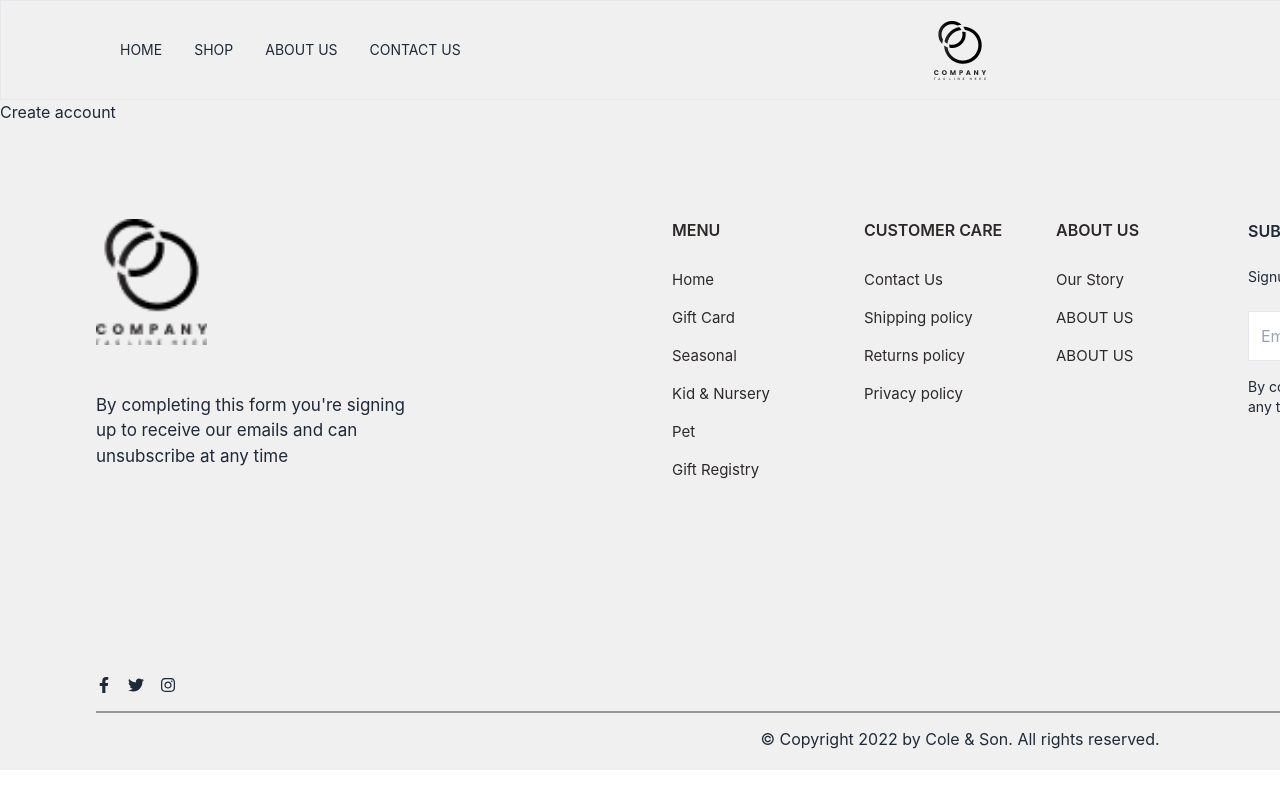
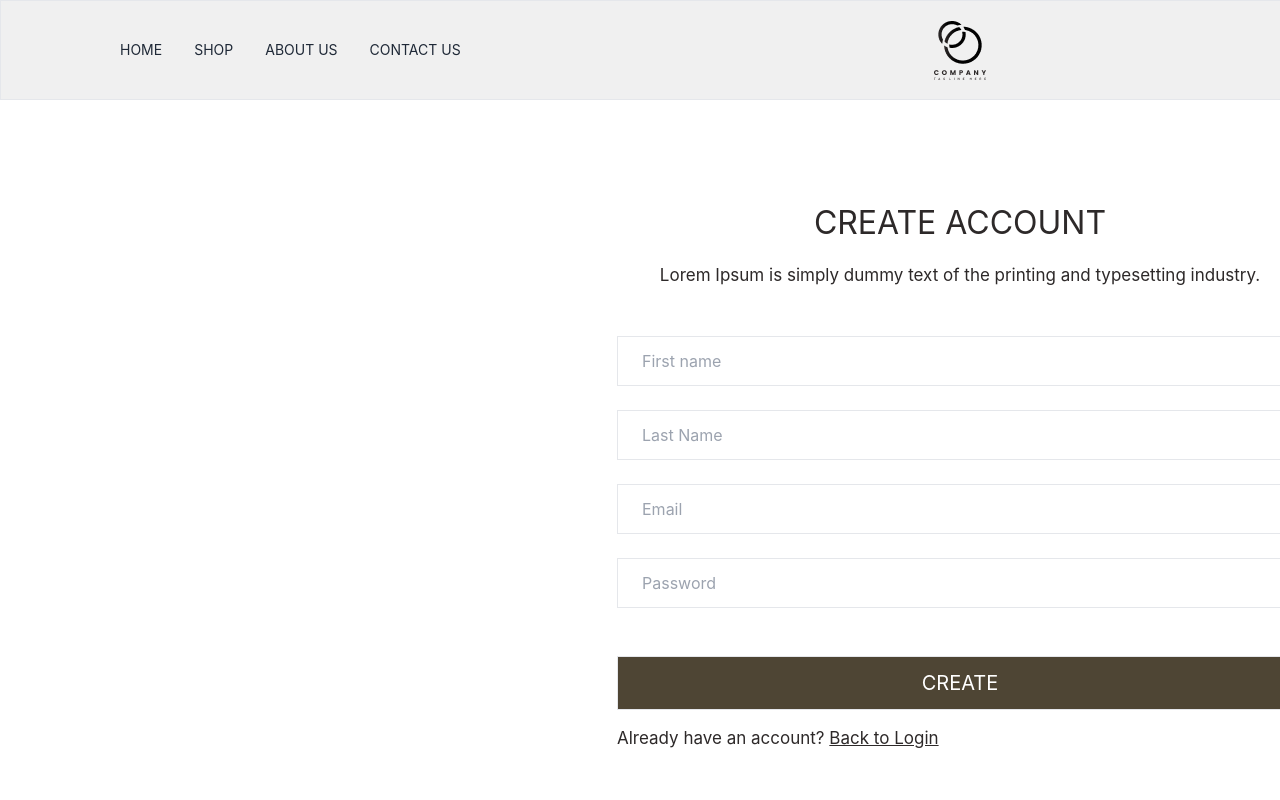
Before and after one commit to ismilearefin/genesys-softwares, a React (Create React App) app: page /signup in a window 1280 px wide. Shown: the top 800 px of the page. Built offline with nearby package versions, Linux system fonts and the light colour scheme.

Commit message:
Login From, SignUp from, Password reset from

```diff
--- a/src/components/Login/Login.js
+++ b/src/components/Login/Login.js
@@ -1,9 +1,18 @@
 import React from 'react';
+import { Link } from 'react-router-dom';
 
 const Login = () => {
     return (
-        <div>
-            Login Route
+        <div className='w-full bg-white h-[614px]'>
+            <div className='w-full h-full grid justify-center items-center'>
+            <from className='w-[686px]'>
+                <h1 className='text-[32px] text-[#2D2929] text-center pb-[48px]'>LOGIN</h1>
+                <input type="email" name='email' placeholder='Email' className='w-full py-3 px-6 border mb-[24px]'/>
+                <input type="password" name='password' placeholder='Password' className='w-full py-3 px-6 border mb-[48px]'/>
+                <button className='w-full py-3 px-6 border bg-[#4E4534] text-white text-xl mb-4'>LOGIN</button>
+                <p className='text-center text-[17px] text-[#2D2929]'><Link to='/signup'>Create account</Link> / <Link to='/resetpassword'>Forgot your password?</Link></p>
+            </from>
+            </div>
         </div>
     );
 };
--- a/src/components/Navbar/Navbar.js
+++ b/src/components/Navbar/Navbar.js
@@ -25,7 +25,7 @@ const Navbar = () => {
             </div>
             <div className="navbar-end gap-[18px] text-xl">
                 <p><BiSearch></BiSearch></p>
-                <p><BiUser></BiUser></p>
+                <Link to='/signup'><BiUser></BiUser></Link>
                 <p><BsCart></BsCart></p>
             </div>
             </div>
--- a/src/components/PasswordReset/PasswordReset.js
+++ b/src/components/PasswordReset/PasswordReset.js
@@ -1,9 +1,19 @@
 import React from 'react';
+import { Link } from 'react-router-dom';
 
 const PasswordReset = () => {
     return (
-        <div>
-            Update your password
+        <div className='w-full bg-white h-[614px]'>
+            <div className='w-full h-full grid justify-center items-center'>
+            <from className='w-[686px]'>
+                <h1 className='text-[32px] text-[#2D2929] text-center pb-[16px]'>RECOVER PASSWORD</h1>
+                <p className='text-[17px] pb-12 text-center'>Lorem Ipsum is simply dummy text of the printing and typesetting industry.</p>
+                <input type="email" name='email' placeholder='Email' className='w-full py-3 px-6 border mb-[24px]'/>
+                <input type="password" name='password' placeholder='Password' className='w-full py-3 px-6 border mb-[48px]'/>
+                <button className='w-full py-3 px-6 border bg-[#4E4534] text-white text-xl mb-4'>SUBMIT</button>
+                <p className='text-[17px] text-[#2D2929]'>Remember Password? <Link to='/login' className='underline'>Back to Login</Link></p>
+            </from>
+            </div>
         </div>
     );
 };
--- a/src/components/SignUp/SignUp.js
+++ b/src/components/SignUp/SignUp.js
@@ -1,9 +1,21 @@
 import React from 'react';
+import { Link } from 'react-router-dom';
 
 const SignUp = () => {
     return (
-        <div>
-            Create account
+        <div className='w-full bg-white h-[750px]'>
+            <div className='w-full h-full grid justify-center items-center'>
+            <from className='w-[686px]'>
+                <h1 className='text-[32px] text-[#2D2929] text-center pb-[16px]'>CREATE ACCOUNT</h1>
+                <p className='pb-12 text-[17px] text-center text-[#2D2929]'>Lorem Ipsum is simply dummy text of the printing and typesetting industry.</p>
+                <input type="text" name='firstName' placeholder='First name' className='w-full py-3 px-6 border mb-[24px]'/>
+                <input type="text" name='lastName' placeholder='Last Name' className='w-full py-3 px-6 border mb-[24px]'/>
+                <input type="email" name='email' placeholder='Email' className='w-full py-3 px-6 border mb-[24px]'/>
+                <input type="password" name='password' placeholder='Password' className='w-full py-3 px-6 border mb-[48px]'/>
+                <button className='w-full py-3 px-6 border bg-[#4E4534] text-white text-xl mb-4'>CREATE</button>
+                <p className='text-[17px] text-[#2D2929]'>Already have an account?  <Link to='/login' className='underline'>Back to Login</Link></p>
+            </from>
+            </div>
         </div>
     );
 };
```
